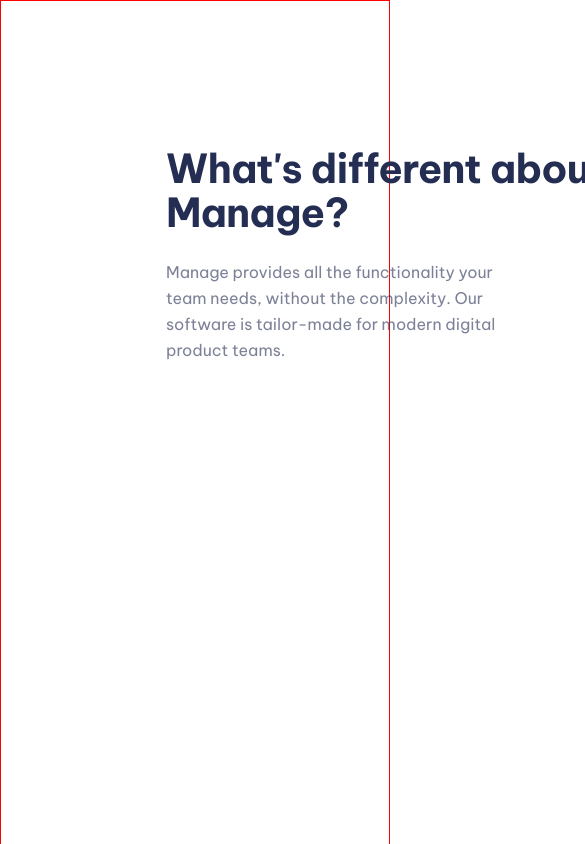
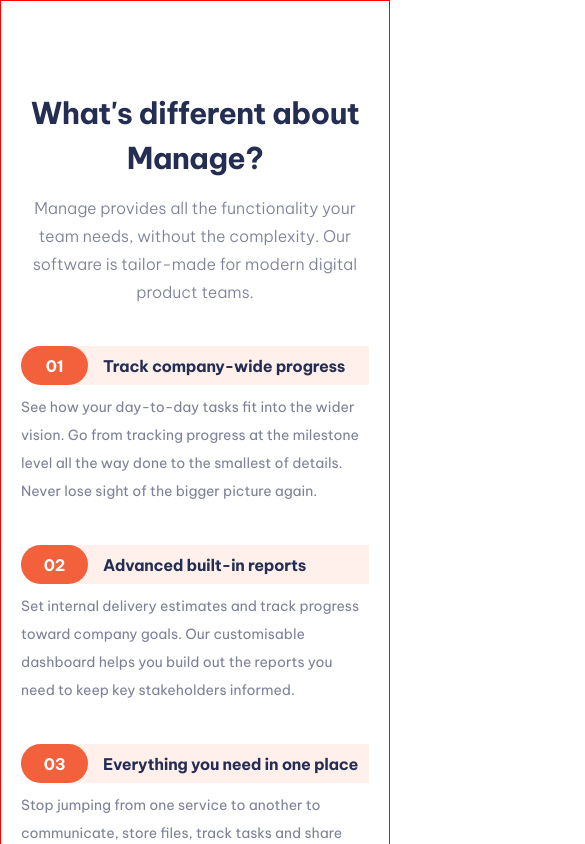
Before and after one commit to EdwinSch/react-manage-landingpage, a React (Vite) app: page / in a window 390 px wide. Shown: the top 844 px of the page, 585 px wide, since content can reach past the window. Built offline with nearby package versions, Linux system fonts and the light colour scheme.

Commit message:
style: about component + respsonsive

```diff
--- a/src/components/About/About.jsx
+++ b/src/components/About/About.jsx
@@ -15,12 +15,12 @@
       <article className="summary-container">
         {summary.map((item) => {
           return (
-            <div className="item-container" key={item.id}>
-              <div className="number">0{item.id}</div>
-              <div className="selling-point">
+            <div className="single-item-wrapper" key={item.id}>
+              <div className="item-header">
+                <p>0{item.id}</p>
                 <h3>{item.usp}</h3>
-                <p className="body-text">{item.description}</p>
               </div>
+              <p className="body-text item-descr">{item.description}</p>
             </div>
           );
         })}
--- a/src/components/About/about.css
+++ b/src/components/About/about.css
@@ -1,9 +1,20 @@
 .about-container {
   padding: 0 var(--paddingX);
+  margin: 146px 0;
   display: flex;
   justify-content: space-between;
-  margin: 146px 0;
+  gap: 40px;
 
+  @media only screen and (max-width: 1300px) {
+    flex-direction: column;
+  }
+
+  @media only screen and (max-width: 900px) {
+    padding: 0 20px;
+    margin: 90px 0 20px 0;
+  }
+
+  /* left/top */
   .about-description {
     & h2 {
       margin-bottom: 24px;
@@ -19,18 +30,46 @@
     }
   }
 
-  .summary-container {
-    width: 530px;
-    display: flex;
-    flex-direction: column;
-    gap: 46px;
+  @media only screen and (max-width: 1300px) {
+    .about-description {
+      & h2 {
+        margin-bottom: 13px;
+        width: auto;
+        text-align: center;
+      }
+      & p {
+        width: auto;
+        text-align: center;
+      }
+    }
+  }
 
-    .item-container {
+  @media only screen and (max-width: 900px) {
+    .about-description {
+      & h2 {
+        font-size: 1.875rem;
+        line-height: 45px;
+        letter-spacing: -0.619px;
+      }
+      & p {
+        font-weight: 300;
+        line-height: 28px;
+      }
+    }
+  }
+
+  /* right/bottom */
+  .single-item-wrapper {
+    max-width: 540px;
+    margin-bottom: 40px;
+
+    .item-header {
       display: flex;
+      align-items: center;
       gap: 28px;
 
-      .number {
-        min-width: 67px;
+      & p {
+        width: 67px;
         height: 39px;
         border-radius: 39px;
         display: grid;
@@ -41,16 +80,42 @@
         font-weight: 700;
         letter-spacing: -0.286px;
       }
-      .selling-point {
-        margin-top: 6px;
+      & h3 {
+        color: var(--fontClr);
+        font-size: 1rem;
+        font-weight: 700;
+        letter-spacing: -0.286px;
+      }
+    }
 
-        & h3 {
-          margin-bottom: 19px;
-          color: var(--fontClr);
-          font-size: 1rem;
-          font-weight: 700;
-          letter-spacing: -0.286px;
-        }
+    .item-descr {
+      margin-left: 95px;
+    }
+  }
+
+  @media only screen and (max-width: 1300px) {
+    .single-item-wrapper {
+      max-width: 100%;
+    }
+  }
+
+  @media only screen and (max-width: 900px) {
+    .single-item-wrapper {
+      max-width: 100%;
+      /* margin-bottom: 50px; */
+
+      .item-header {
+        gap: 15px;
+        background-color: var(--accent);
+        border-top-left-radius: 39px;
+        border-bottom-left-radius: 39px;
+        margin-bottom: 8px;
+      }
+
+      .item-descr {
+        margin-left: 0;
+        font-size: 0.875rem;
+        line-height: 28px;
       }
     }
   }
```
